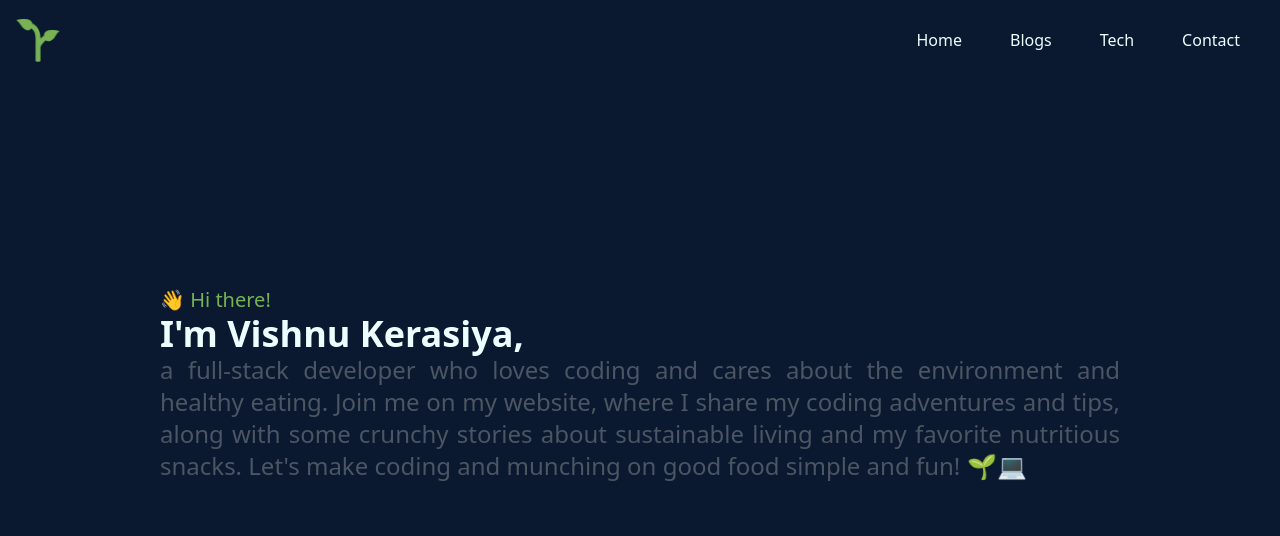
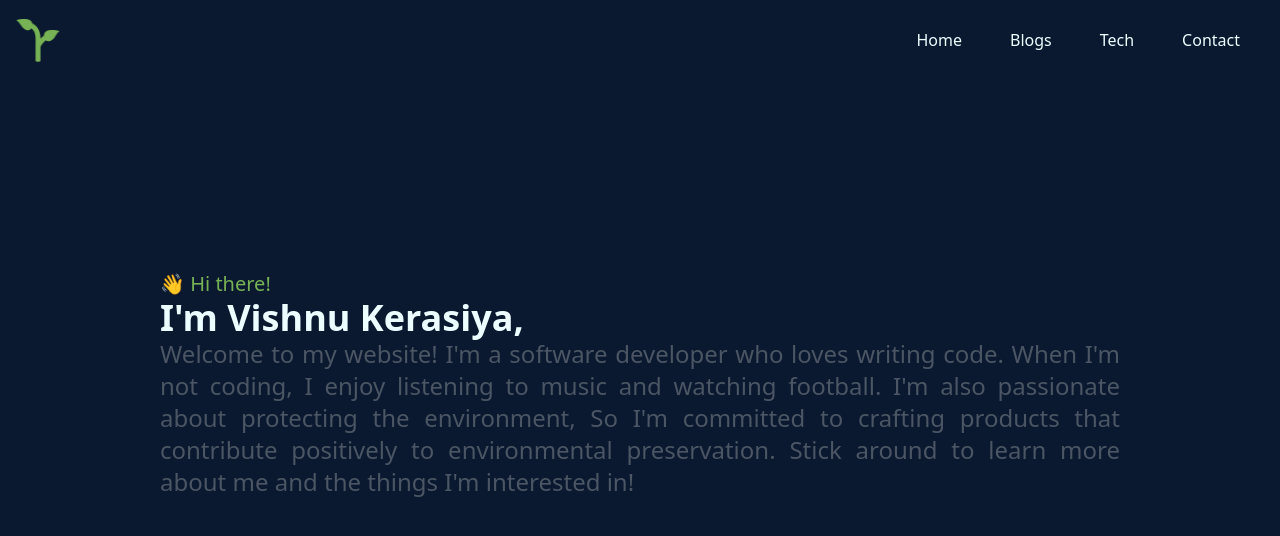
Before and after one commit to BarcaKerasiya/portfolio, a React (Vite) app: page / in a window 1280 px wide. Shown: the top 536 px of the page. Built offline with nearby package versions, Linux system fonts and the light colour scheme; no server answers.

Commit message:
update website intro

```diff
--- a/src/components/Hero.tsx
+++ b/src/components/Hero.tsx
@@ -6,11 +6,12 @@ const Hero = () => {
         <p className="text-[#77B255] text-xl sm:text-xl">👋 Hi there!</p>
         <h1 className="text-4xl sm:text-4xl font-bold">I'm Vishnu Kerasiya,</h1>
         <h2 className="text-3xl sm:text-2xl text-gray-600 w-[100%] text-justify">
-          a full-stack developer who loves coding and cares about the
-          environment and healthy eating. Join me on my website, where I share
-          my coding adventures and tips, along with some crunchy stories about
-          sustainable living and my favorite nutritious snacks. Let's make
-          coding and munching on good food simple and fun! 🌱💻
+          Welcome to my website! I'm a software developer who loves writing
+          code. When I'm not coding, I enjoy listening to music and watching
+          football. I'm also passionate about protecting the environment, So I'm
+          committed to crafting products that contribute positively to
+          environmental preservation. Stick around to learn more about me and
+          the things I'm interested in!
         </h2>
       </div>
     </div>
```
